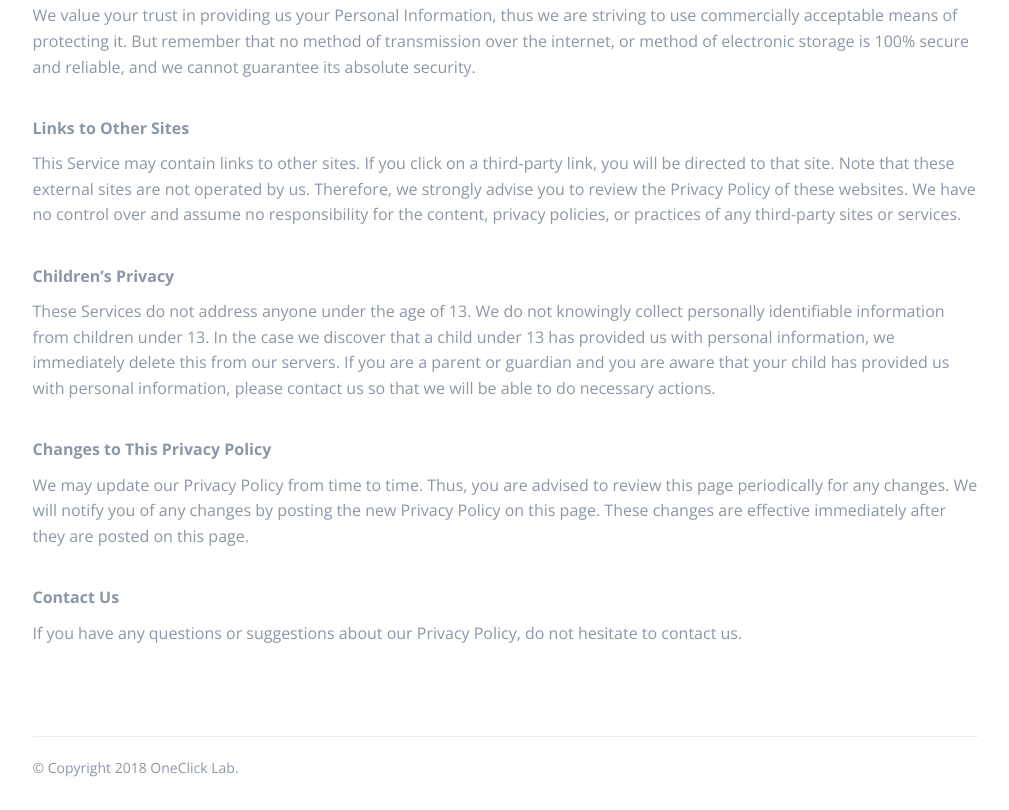
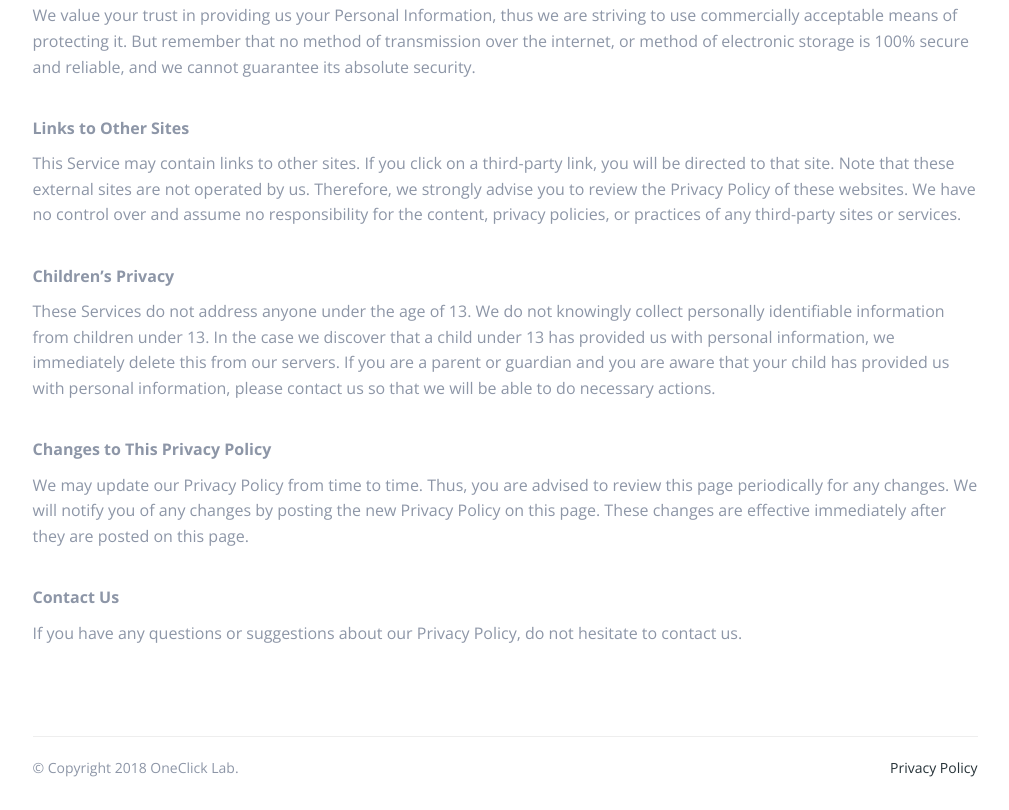
Before and after one commit to OneClickLab/ugly-email-website, a plain HTML site: page privacy.html in a window 1280 px wide. Shown: the part 1600-2410 px from the top of the page, without its empty margins (135-1144 px from the left). Drawn offline with nearby package versions, Linux system fonts and the light colour scheme; some packages are replaced by stand-ins of ours; a script that the page names is missing.

Commit message:
Update privacy.html

```diff
--- a/privacy.html
+++ b/privacy.html
@@ -149,7 +149,8 @@
         <footer class="row">
           <div class="col-md-12">
             <hr />
-            <p>&copy; Copyright <script type="text/javascript"> document.write(new Date().getFullYear()); </script> OneClick Lab.</p>
+            <p class="pull-left">&copy; Copyright <script type="text/javascript"> document.write(new Date().getFullYear()); </script> OneClick Lab.</p>
+            <p class="pull-right"><a href="/privacy">Privacy Policy</a></p>
           </div>
         </footer>
       </div>
```
